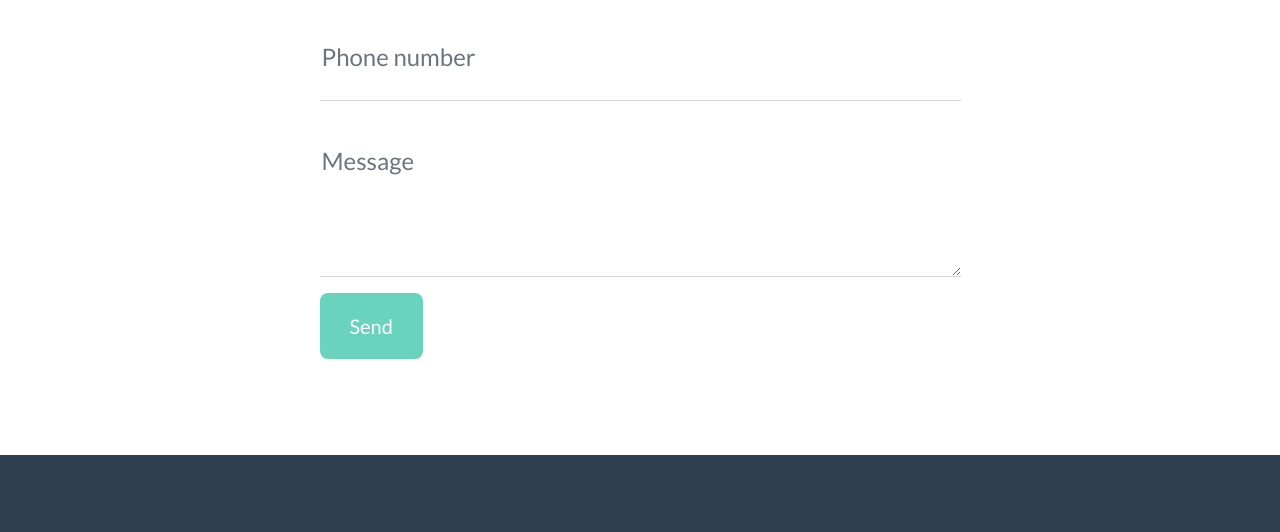
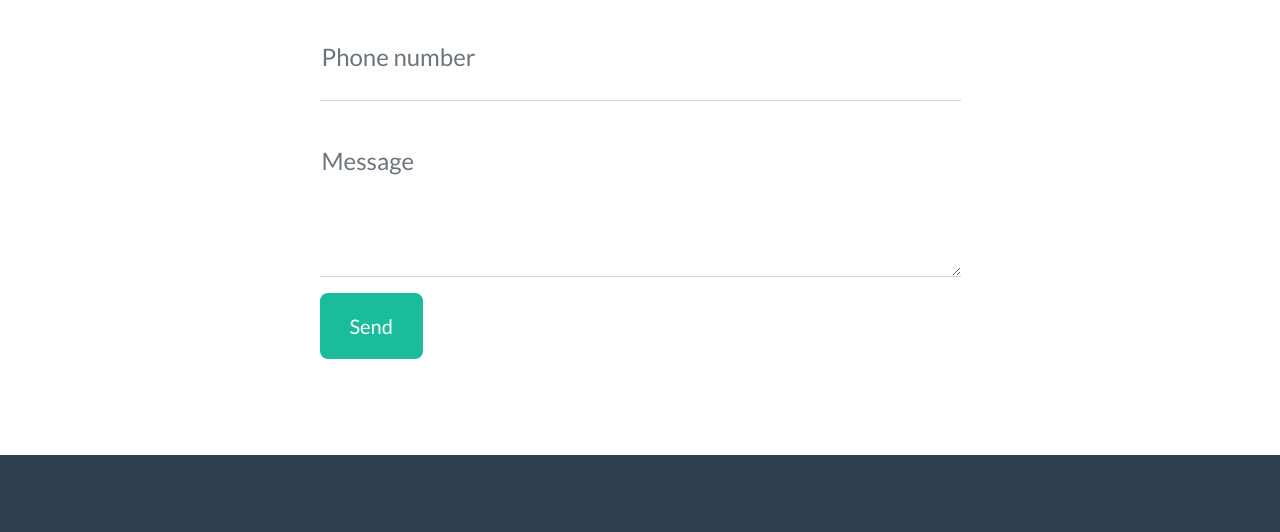
Before and after one commit to reresetyawan/reresetyawan.github.io, a plain HTML site: page index.html in a window 1280 px wide. Shown: the part 2702-3234 px from the top of the page. Drawn offline with nearby package versions, Linux system fonts and the light colour scheme.

Commit message:
Update index.html

```diff
--- a/index.html
+++ b/index.html
@@ -211,7 +211,7 @@
                             <!-- an error submitting the form-->
                             <div class="d-none" id="submitErrorMessage"><div class="text-center text-danger mb-3">Error sending message!</div></div>
                             <!-- Submit Button-->
-                            <button class="btn btn-primary btn-xl disabled" id="submitButton" type="button" onClick="goSend()">Send</button>
+                            <button class="btn btn-primary btn-xl" type="button" onClick="goSend()">Send</button>
                             <input type="hidden" id="text" name="text"/>
                         </form>
                     </div>
```
